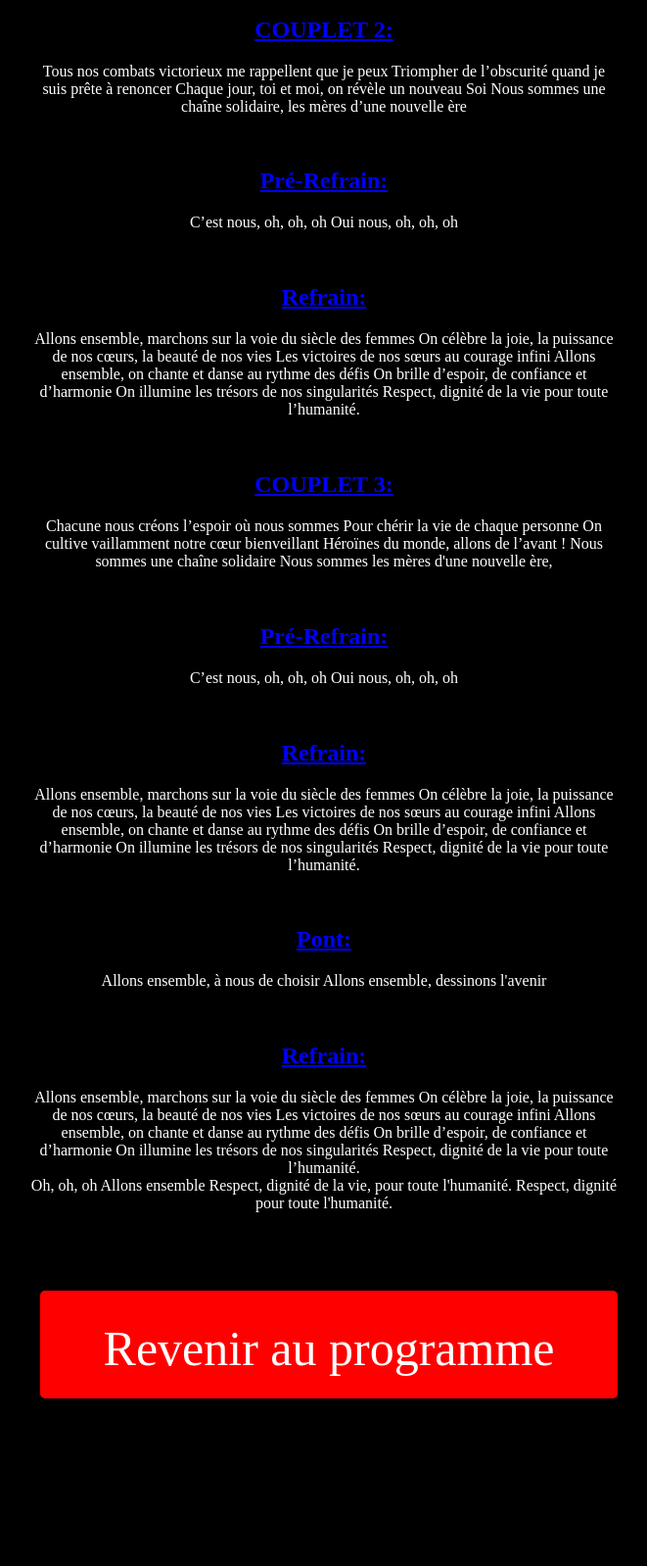
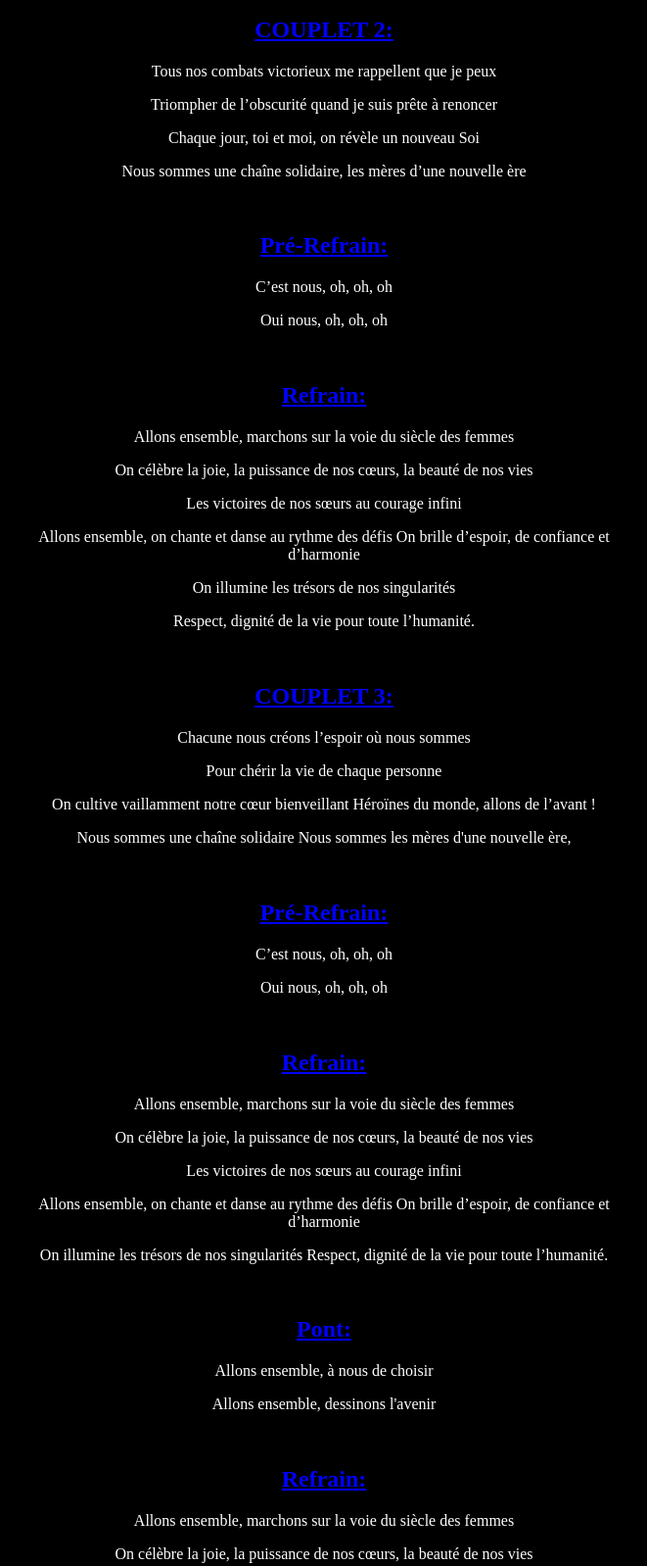
Before and after one commit to BatJEANNE/Mariage-C-line-et-R-my, a plain HTML site: page Paroles chanson des femmes.html in a window 1280 px wide. Shown: the part 660-2258 px from the top of the page at 98% size, without its empty margins (177-838 px from the left). Drawn offline with Linux system fonts and the light colour scheme.

Commit message:
Update Paroles chanson des femmes.html

```diff
--- a/Paroles chanson des femmes.html
+++ b/Paroles chanson des femmes.html
@@ -29,52 +29,66 @@
 
 
 	<h2>COUPLET 2:</h2>
-	<p>Tous nos combats victorieux me rappellent que je peux Triompher de l’obscurité quand je suis prête à renoncer Chaque jour, toi et moi, on révèle un nouveau Soi Nous sommes une chaîne solidaire, les mères d’une nouvelle ère</p>
+	<p>Tous nos combats victorieux me rappellent que je peux </p>
+	<p>Triompher de l’obscurité quand je suis prête à renoncer </p>
+	<p>Chaque jour, toi et moi, on révèle un nouveau Soi </p>
+	<p>Nous sommes une chaîne solidaire, les mères d’une nouvelle ère</p>
 
 
 	<br>
 
 
 	<h2>Pré-Refrain:</h2>
-	<p>C’est nous, oh, oh, oh Oui nous, oh, oh, oh</p>
+	<p>C’est nous, oh, oh, oh</p>
+	<p>Oui nous, oh, oh, oh</p>
 
 
 	<br>
 
 
 	<h2>Refrain:</h2>
-	<p>Allons ensemble, marchons sur la voie du siècle des femmes On célèbre la joie, la puissance de nos cœurs, la beauté de nos vies Les victoires de nos sœurs au courage infini
-Allons ensemble, on chante et danse au rythme des défis On brille d’espoir, de confiance et d’harmonie On illumine les trésors de nos singularités Respect, dignité de la vie pour toute l’humanité.
+	<p>Allons ensemble, marchons sur la voie du siècle des femmes </p>
+	<p>On célèbre la joie, la puissance de nos cœurs, la beauté de nos vies</p>
+	<p>Les victoires de nos sœurs au courage infini</p>
+	<p>Allons ensemble, on chante et danse au rythme des défis On brille d’espoir, de confiance et d’harmonie </p>
+	<p>On illumine les trésors de nos singularités </p>
+	<p>Respect, dignité de la vie pour toute l’humanité.</p>
 </p>
 
 <br>
 
 
 	<h2>COUPLET 3:</h2>
-	<p>Chacune nous créons l’espoir où nous sommes Pour chérir la vie de chaque personne On cultive vaillamment notre cœur bienveillant Héroïnes du monde, allons de l’avant !
-Nous sommes une chaîne solidaire  Nous sommes les mères d'une nouvelle ère,
-</p>
+	<p>Chacune nous créons l’espoir où nous sommes </p>
+	<p>Pour chérir la vie de chaque personne </p>
+	<p>On cultive vaillamment notre cœur bienveillant Héroïnes du monde, allons de l’avant !</p>
+	<p>Nous sommes une chaîne solidaire  Nous sommes les mères d'une nouvelle ère, </p>
 
 <br>
 
 
 	<h2>Pré-Refrain:</h2>
-	<p>C’est nous, oh, oh, oh Oui nous, oh, oh, oh</p>
+	<p>C’est nous, oh, oh, oh </p>
+	<p>Oui nous, oh, oh, oh</p>
 
 
 	<br>
 
 
 	<h2>Refrain:</h2>
-	<p>Allons ensemble, marchons sur la voie du siècle des femmes On célèbre la joie, la puissance de nos cœurs, la beauté de nos vies Les victoires de nos sœurs au courage infini
-Allons ensemble, on chante et danse au rythme des défis On brille d’espoir, de confiance et d’harmonie On illumine les trésors de nos singularités Respect, dignité de la vie pour toute l’humanité.
-</p>
+	<p>Allons ensemble, marchons sur la voie du siècle des femmes </p>
+	<p>On célèbre la joie, la puissance de nos cœurs, la beauté de nos vies </p>
+	<p>Les victoires de nos sœurs au courage infini</p>
+	<p>Allons ensemble, on chante et danse au rythme des défis On brille d’espoir, de confiance et d’harmonie </p>
+	<p>On illumine les trésors de nos singularités Respect, dignité de la vie pour toute l’humanité.</p>
+
 
 <br>
 
 
 <h2>Pont:</h2>
-	<p>Allons ensemble, à nous de choisir  Allons ensemble, dessinons l'avenir  </p>
+	<p>Allons ensemble, à nous de choisir  </p>
+	<p>Allons ensemble, dessinons l'avenir  </p>
 
 
 
@@ -82,15 +96,21 @@ Allons ensemble, on chante et danse au rythme des défis On brille d’espoir, d
 
 
 	<h2>Refrain:</h2>
-	<p>Allons ensemble, marchons sur la voie du siècle des femmes On célèbre la joie, la puissance de nos cœurs, la beauté de nos vies Les victoires de nos sœurs au courage infini
-Allons ensemble, on chante et danse au rythme des défis On brille d’espoir, de confiance et d’harmonie On illumine les trésors de nos singularités Respect, dignité de la vie pour toute l’humanité.
+	<p>Allons ensemble, marchons sur la voie du siècle des femmes  </p>
+	<p>On célèbre la joie, la puissance de nos cœurs, la beauté de nos vies  </p>
+	<p>Les victoires de nos sœurs au courage infini </p>
+	<p>Allons ensemble, on chante et danse au rythme des défis  </p>
+	<p>On brille d’espoir, de confiance et d’harmonie  </p>
+	<p>On illumine les trésors de nos singularités  </p>
+	<p>Respect, dignité de la vie pour toute l’humanité. </p>
 
 
 <br>
 
-Oh, oh, oh Allons ensemble
-Respect, dignité de la vie, pour toute l'humanité.
-Respect, dignité pour toute l'humanité.
+<p>Oh, oh, oh</p>
+<p>Allons ensemble  </p>
+<p>Respect, dignité de la vie, pour toute l'humanité. </p>
+<p>Respect, dignité pour toute l'humanité.</p>
 
 </p>
 
```
